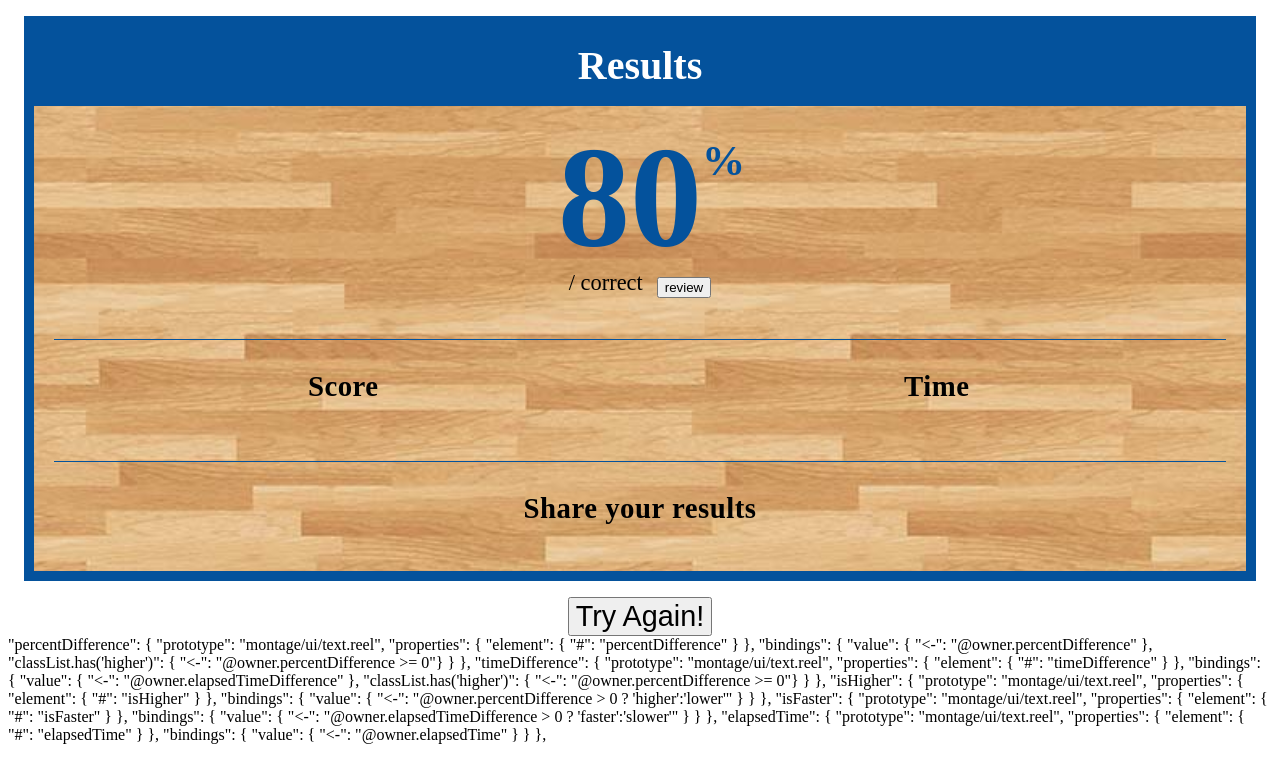
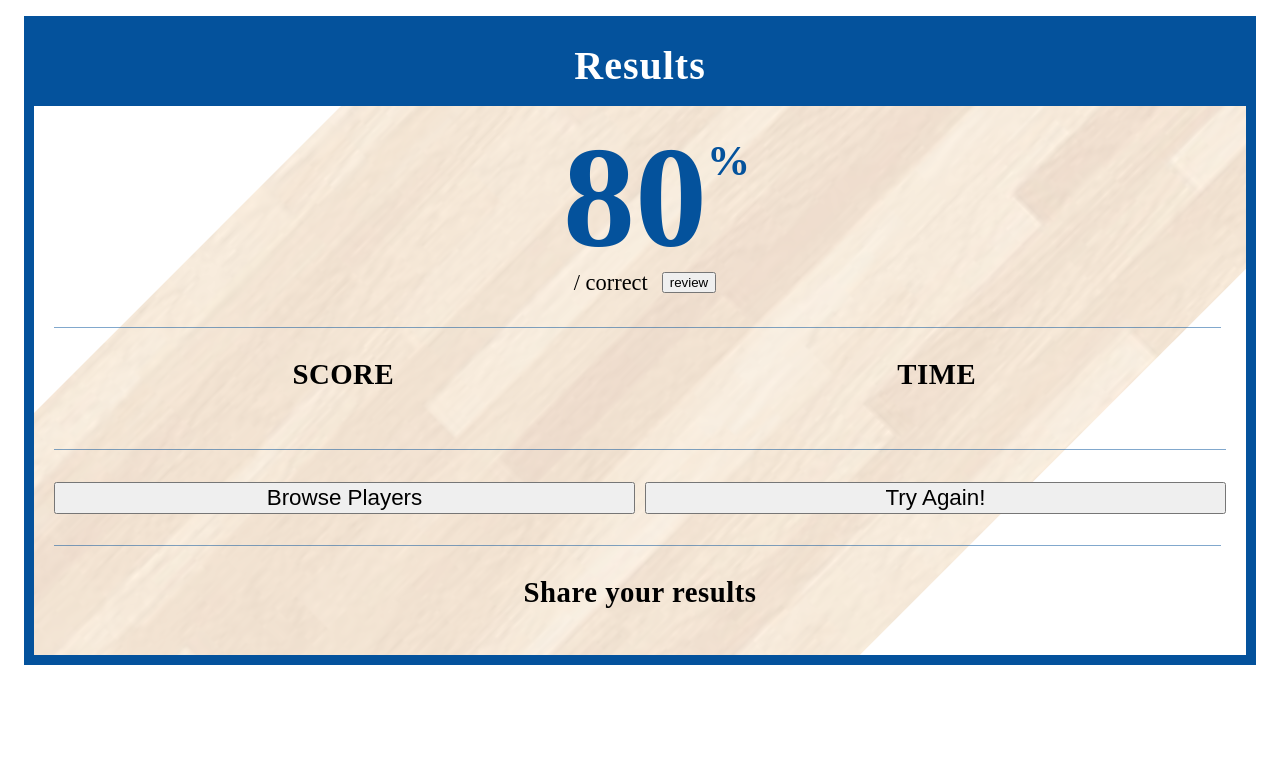
Before and after one commit to montagestudio/warriors, a PHP site: page /ui/results.reel/results.html in a window 1280 px wide. Shown: the top 783 px of the page. Run offline with PHP 8.4, Linux system fonts and the light colour scheme.

Commit message:
UI changes, adding browse all palyers button wip, changing bg, results tweaks, global secondary btn style

```diff
--- a/ui/main.reel/main.css
+++ b/ui/main.reel/main.css
@@ -38,7 +38,7 @@ html {
     bottom: 0;
     background-size: cover;
     background-position: center bottom;
-    background-image: url(../../assets/image/court_bg.jpg);
+    background-image: url(../../assets/image/GSW-Home-Court.jpg);
     z-index: -3;
 }
 
@@ -107,13 +107,13 @@ html {
     color: #FFF;
     font-size: 1.4em;
     line-height: 2.5;
-    display: none;
+    visibility: hidden;
     text-align: center;
     /*outline: 1px solid red;*/
 }
 
 .show-header .header {
-    display: block;
+    visibility: visible;
 }
 
 /*
--- a/ui/question.reel/question-options.reel/question-options.html
+++ b/ui/question.reel/question-options.reel/question-options.html
@@ -25,9 +25,6 @@
                 "boundingBoxSize": [800, 800, 0],
                 "linearScrollingVector": [-200, 0, 0],
                 "delegate": {"@": "owner"}
-            },
-            "bindings": {
-                "content": {"<-": "@owner.data"}
             }
         },
 
--- a/ui/results.reel/results.css
+++ b/ui/results.reel/results.css
@@ -41,6 +41,37 @@
     padding-top: 0;
 }
 
+.results-section {
+    margin-right: -10px;
+    position: relative;
+    padding-bottom: 2em;
+    margin-bottom: 2em;
+    /*border-bottom: 1px solid rgb(4,82,156);*/
+}
+
+.results-section:last-child {
+    margin-bottom: 0;
+    padding-bottom: 0;
+}
+
+.results-section:last-child:after {
+    display: none;
+}
+
+/* result graphs bottom border */
+
+.results-section:after {
+    content: '';
+    position: absolute;
+    bottom: 0;
+    left: 0;
+    right: 15px;
+    height: 1px;
+    background: rgba(4,82,156,.5);
+}
+
+/* Main Results title */
+
 .results-ranking {
     text-align: center;
     font-size: 2em;
@@ -48,13 +79,11 @@
     color: #FFF;
     background: rgb(4,82,156);
     margin: 0 -15px 15px -15px;
+    letter-spacing: 1px;
 }
 
 .result-main {
     text-align: center;
-    padding-bottom: 1em;
-    margin-bottom: 1em;
-    border-bottom: 1px solid rgb(4,82,156);
     display: -webkit-flex;
     display: -ms-flexbox;
     display: flex;
@@ -86,10 +115,25 @@
     box-sizing: border-box;
     position: relative;
     margin: 1em;
-    border: 5px solid rgb(4,82,156);
-    background: #FFF;
+    /*border: 5px solid rgb(4,82,156);*/
+    background: rgba(255,255,255,.7);
+    /*background-image: url('../../assets/image/floor-texture.jpg');*/
+    /*background-size: 25%;*/
+    overflow: hidden;
+}
+
+.result-details:after {
+    content: "";
     background-image: url('../../assets/image/floor-texture.jpg');
+    /*opacity: .75;*/
+    transform: rotate(-45deg);
     background-size: 50%;
+    top:    -10%;
+    left:   -37%;
+    bottom: -10%;
+    right:  -37%;
+    position: absolute;
+    z-index: -1;
 }
 
 .result-data > div {
@@ -138,11 +182,16 @@
 }
 
 /* restart */
+.results-buttons {
+    display: flex;
+    justify-content: space-between;
+}
 
-.restartButton.btn {
+.results-buttons .btn {
     display: inline-block;
     font-size: 1.4em;
-    max-width: 140px;
+    width: 50%;
+    margin-right: 10px;
 }
 
 /* Graphs */
@@ -155,18 +204,6 @@
     margin-right: -15px;
     margin-bottom: 1em;
     padding-bottom: 1em;
-}
-
-/* result graphs bottom border */
-
-.result-graphs:after {
-    content: '';
-    position: absolute;
-    bottom: 0;
-    left: 0;
-    right: 15px;
-    height: 1px;
-    background: rgb(4,82,156);
 }
 
 /* columns for flex */
@@ -183,6 +220,16 @@
     padding: 0;
     margin: 0;
     list-style: none;
+}
+
+.avgBar .bar-title {
+    background: #999;
+}
+
+/* Sharing */
+
+.results-sharing .result-title {
+    margin-right: 10px;
 }
 
 
@@ -227,6 +274,7 @@
 
     .answers-correct {
         display: inline-block;
+        margin-bottom: 0;
     }
 
     .result-graphs {
--- a/ui/results.reel/results.html
+++ b/ui/results.reel/results.html
@@ -127,9 +127,8 @@
 <body>
     <div data-montage-id="owner" class="Results">
         <div data-montage-id="results" class="results-container result-details">
-
             <h2 class="results-ranking">Results</h2>
-            <div class="result-main">
+            <div class="results-section result-main">
                 <div data-montage-id="percentageCorrect" class="percentageCorrect">80</div>
                 <div>
                     <div>
@@ -141,83 +140,34 @@
                     </div>
                 </div>
             </div>
-            <div class="result-graphs">
+            <div class="results-section result-graphs">
                 <div class="result-data-container">
-                    <h2 class="result-title">Score</h2>
+                    <h2 class="result-title">SCORE</h2>
                     <ul id="graph" class="graph">
                         <li data-montage-id="percentageCorrectBar"></li>
-                        <li data-montage-id="averageCorrectBar"></li>
+                        <li data-montage-id="averageCorrectBar" class="avgBar"></li>
                     </ul>
                 </div>
 
                 <div class="result-data-container">
-                    <h2 class="result-title">Time</h2>
+                    <h2 class="result-title">TIME</h2>
                     <div class="graph-container">
                         <ul id="graph" class="graph">
                             <li data-montage-id="elapsedTimeBar"></li>
-                            <li data-montage-id="averageTimeBar"></li>
+                            <li data-montage-id="averageTimeBar" class="avgBar"></li>
                         </ul>
                     </div>
                 </div>
             </div>
-            <div>
+            <div class="results-section results-buttons">
+                <button class="btn btn--secondary">Browse Players</button>
+                <button data-montage-id="restartQuiz"  class="btn">Try Again!</button>
+            </div>
+            <div class="results-section results-sharing">
                 <h2 class="result-title">Share your results</h2>
                 <div data-montage-id="sharing"></div>
             </div>
         </div>
-
-        <button data-montage-id="restartQuiz"  class="btn restartButton">Try Again!</button>
     </div>
 </body>
 </html>
-
-"percentDifference": {
-            "prototype": "montage/ui/text.reel",
-            "properties": {
-                "element": { "#": "percentDifference" }
-            },
-            "bindings": {
-                "value": { "<-": "@owner.percentDifference" },
-                "classList.has('higher')": { "<-": "@owner.percentDifference >= 0"}
-            }
-        },
-        "timeDifference": {
-            "prototype": "montage/ui/text.reel",
-            "properties": {
-                "element": { "#": "timeDifference" }
-            },
-            "bindings": {
-                "value": { "<-": "@owner.elapsedTimeDifference" },
-                "classList.has('higher')": { "<-": "@owner.percentDifference >= 0"}
-            }
-        },
-
-        "isHigher": {
-            "prototype": "montage/ui/text.reel",
-            "properties": {
-                "element": { "#": "isHigher" }
-            },
-            "bindings": {
-                "value": { "<-": "@owner.percentDifference > 0 ? 'higher':'lower'" }
-            }
-        },
-
-        "isFaster": {
-            "prototype": "montage/ui/text.reel",
-            "properties": {
-                "element": { "#": "isFaster" }
-            },
-            "bindings": {
-                "value": { "<-": "@owner.elapsedTimeDifference > 0 ? 'faster':'slower'" }
-            }
-        },
-
-        "elapsedTime": {
-            "prototype": "montage/ui/text.reel",
-            "properties": {
-                "element": { "#": "elapsedTime" }
-            },
-            "bindings": {
-                "value": { "<-": "@owner.elapsedTime" }
-            }
-        },
--- a/ui/sharing.reel/sharing.html
+++ b/ui/sharing.reel/sharing.html
@@ -29,13 +29,11 @@
             <svg>
                 <use xlink:href="#facebook"/>
             </svg>
-            <span>Facebook</span>
         </button>
         <button class="icon-button icon-twitter">
             <svg>
                 <use xlink:href="#twitter"/>
             </svg>
-            <span>Twitter</span>
         </button>
     </div>
 </body>
```
Also changed, not shown: assets/style/style.css (+12 -2 lines), ui/graph-bar.reel/graph-bar.css (+20 -9 lines), ui/montage-logo.reel/montage-logo.css (+18 -18 lines), ui/montage-logo.reel/montage-logo.html (+2 -2 lines), ui/question.reel/question-option.reel/question-option.css (+6 -11 lines), ui/question.reel/question-option.reel/question-option.js (+0 -27 lines), ui/question.reel/question-options.reel/question-options.css (+7 -7 lines), ui/question.reel/question-options.reel/question-options.js (+19 -1 lines), ui/sharing.reel/sharing.css (+13 -7 lines), assets/image/GSW-Home-Court.jpg (added), assets/image/basketball2d.png (added).
